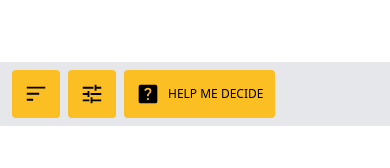
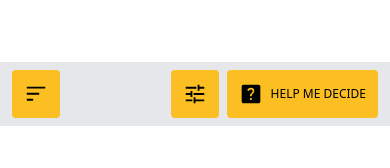
Before and after one commit to theckeler/cc-site-build, a Next.js app: page /lawn-mowers/riding-lawn-mowers/zero-turn-mowers in a window 390 px wide. Shown: the part 506-674 px from the top of the page. Built offline with nearby package versions, Linux system fonts and the light colour scheme.

Commit message:
ts config and button fix

```diff
--- a/pages/lawn-mowers/riding-lawn-mowers/zero-turn-mowers/index.js
+++ b/pages/lawn-mowers/riding-lawn-mowers/zero-turn-mowers/index.js
@@ -2,12 +2,12 @@ import Image from "next/image";
 import BreadCrumbs from "@/components/BreadCrumbs";
 import H1 from "@/components/H1";
 import ProductCard from "@/cards/ProductCard";
-import Sort from "@/components/Buttons/Sort";
+import Sort from "@/buttons/Sort";
 import ProductFinder from "@/product/Finder";
 import Compare from "@/components/Compare";
-import ViewMore from "@/components/Buttons/ViewMore";
-import IconCompare from "@/components/Icons/Compare";
-import Filter from "@/components/Buttons/Filter";
+import ViewMore from "@/buttons/ViewMore";
+import IconCompare from "@/icons/Compare";
+import Filter from "@/buttons/Filter";
 import CTAHero from "@/cta/Hero";
 
 import pdpJSON from "@/Data/pdp.json";
@@ -69,7 +69,7 @@ export default function Index() {
 								</li>
 							</ul>
 						</li>
-						<li className="ml-2 lg:ml-auto flex">
+						<li className="ml-2 ml-auto flex">
 							<Filter />
 
 							<button
--- a/tsconfig.json
+++ b/tsconfig.json
@@ -21,7 +21,7 @@
 			"@/buttons/*": ["components/Buttons/*"],
 			"@/tabs/*": ["components/Tabs/*"],
 			"@/cards/*": ["components/Cards/*"],
-			"@/icons/*": ["Icons/*"],
+			"@/icons/*": ["components/Icons/*"],
 			"@/data/*": ["Data/*"],
 			"@/cta/*": ["components/CTA/*"],
 			"@/product/*": ["components/Product/*"]
```
